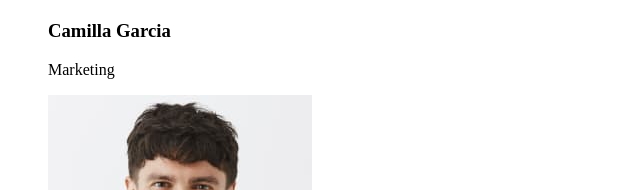
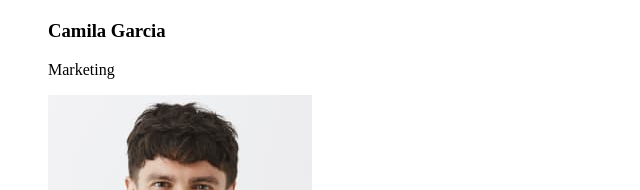
Before and after one commit to Viktoriia-Yushchenko/goit-markup-hw-01, a plain HTML site: page index.html in a window 1280 px wide. Shown: the part 1638-1828 px from the top of the page, 0-640 px from the left. Drawn offline with Linux system fonts and the light colour scheme.

Commit message:
My HW-1 v3

```diff
--- a/index.html
+++ b/index.html
@@ -89,11 +89,11 @@
           <li>
             <img
               src="./images/img3.jpg"
-              alt="Camilla Garcia"
+              alt="Camila Garcia"
               width="264"
               height="260"
             />
-            <h3>Camilla Garcia</h3>
+            <h3>Camila Garcia</h3>
             <p>Marketing</p>
           </li>
           <li>
```
